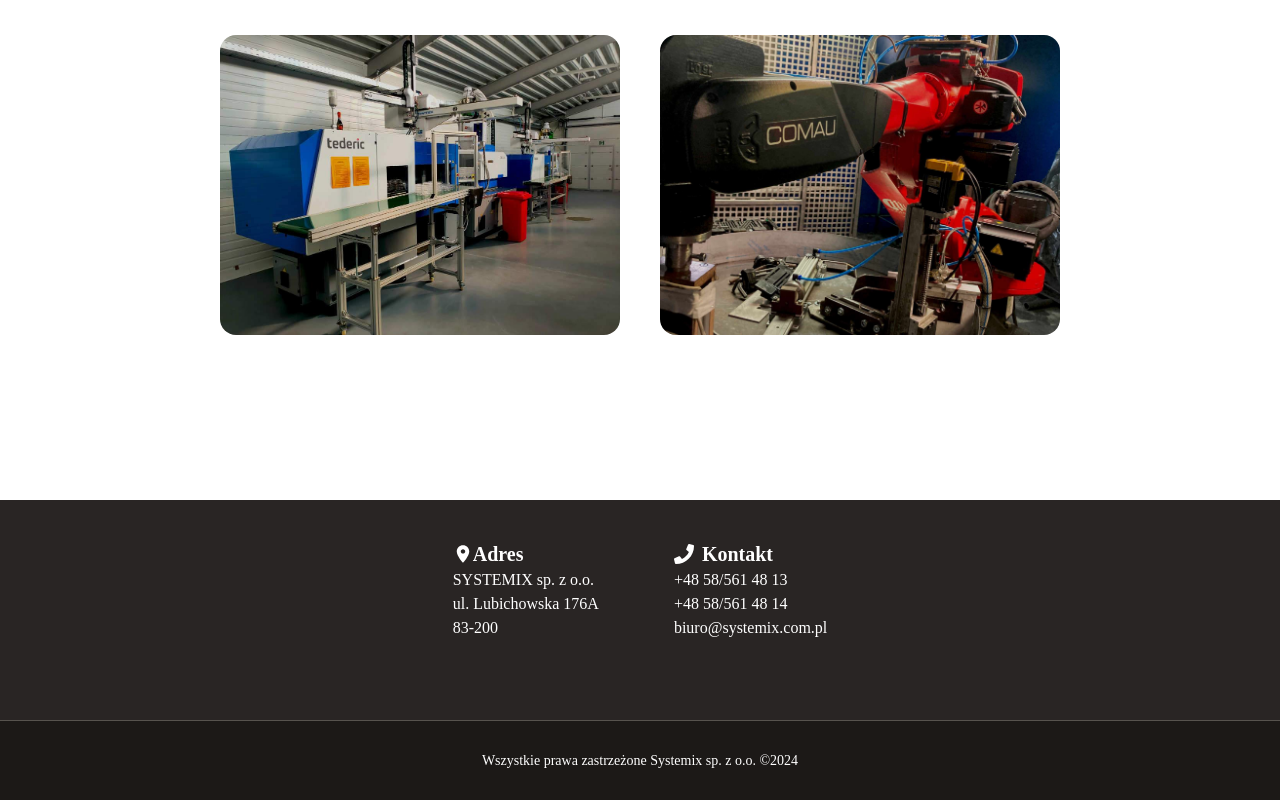
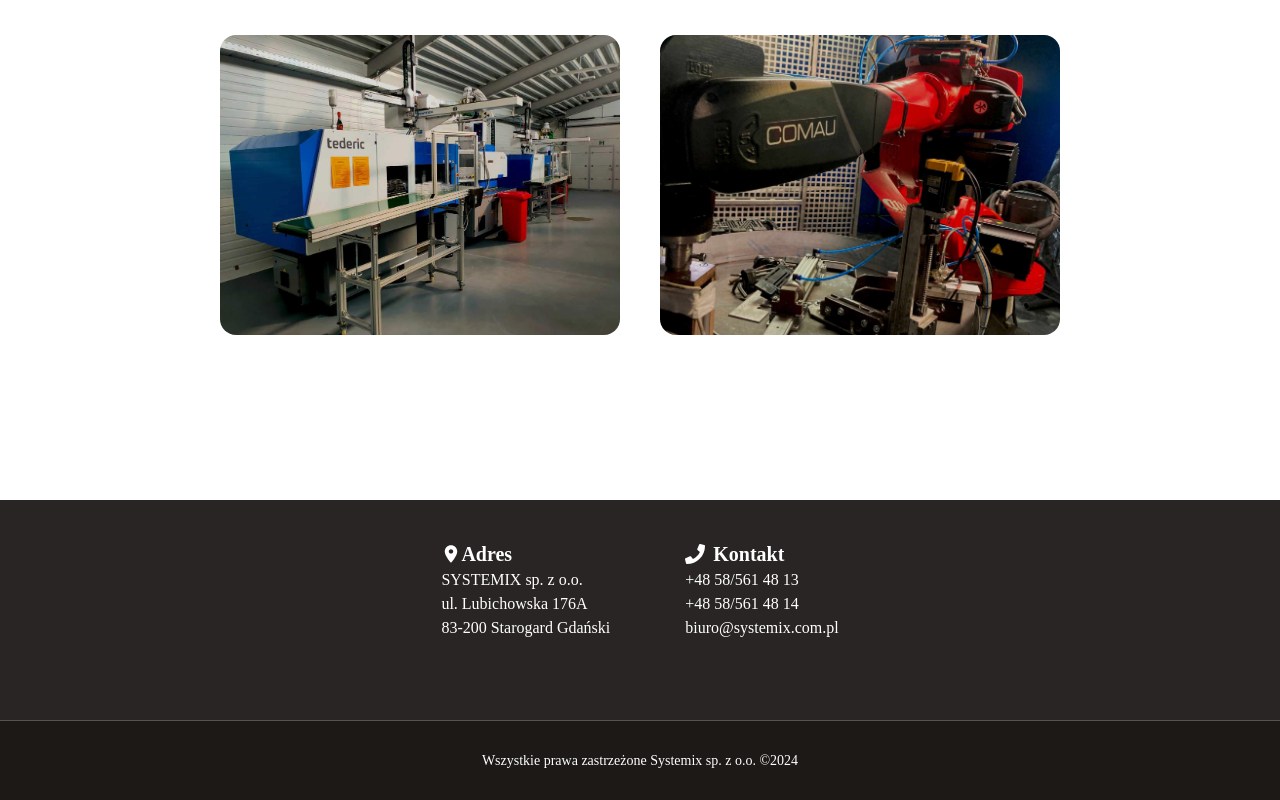
Before and after one commit to KamilTomczykDev/systemix.com.pl-v2, a React (Vite) app: page / in a window 1280 px wide. Shown: the part 7903-8703 px from the top of the page. Built offline with nearby package versions, Linux system fonts and the light colour scheme.

Commit message:
Changed Footer text

```diff
--- a/src/components/sections/Footer.jsx
+++ b/src/components/sections/Footer.jsx
@@ -13,7 +13,7 @@ function Footer() {
       name="contact"
       className="flex w-full flex-col items-center justify-between bg-stone-800 text-white"
     >
-      <div className="max-w-main mb-10 flex w-full flex-col gap-[75px] p-10 sm:flex-row sm:justify-center">
+      <div className="mb-10 flex w-full max-w-main flex-col gap-[75px] p-10 sm:flex-row sm:justify-center">
         <div className="flex flex-col">
           <h3 className="flex items-center text-xl font-semibold ">
             <IoMdPin />
@@ -21,7 +21,7 @@ function Footer() {
           </h3>
           <h4>SYSTEMIX sp. z o.o.</h4>
           <h4>ul. Lubichowska 176A</h4>
-          <h4>83-200</h4>
+          <h4>83-200 Starogard Gdański</h4>
         </div>
         <div className="flex flex-col">
           <h3 className="flex items-center gap-2 text-xl font-semibold">
```
